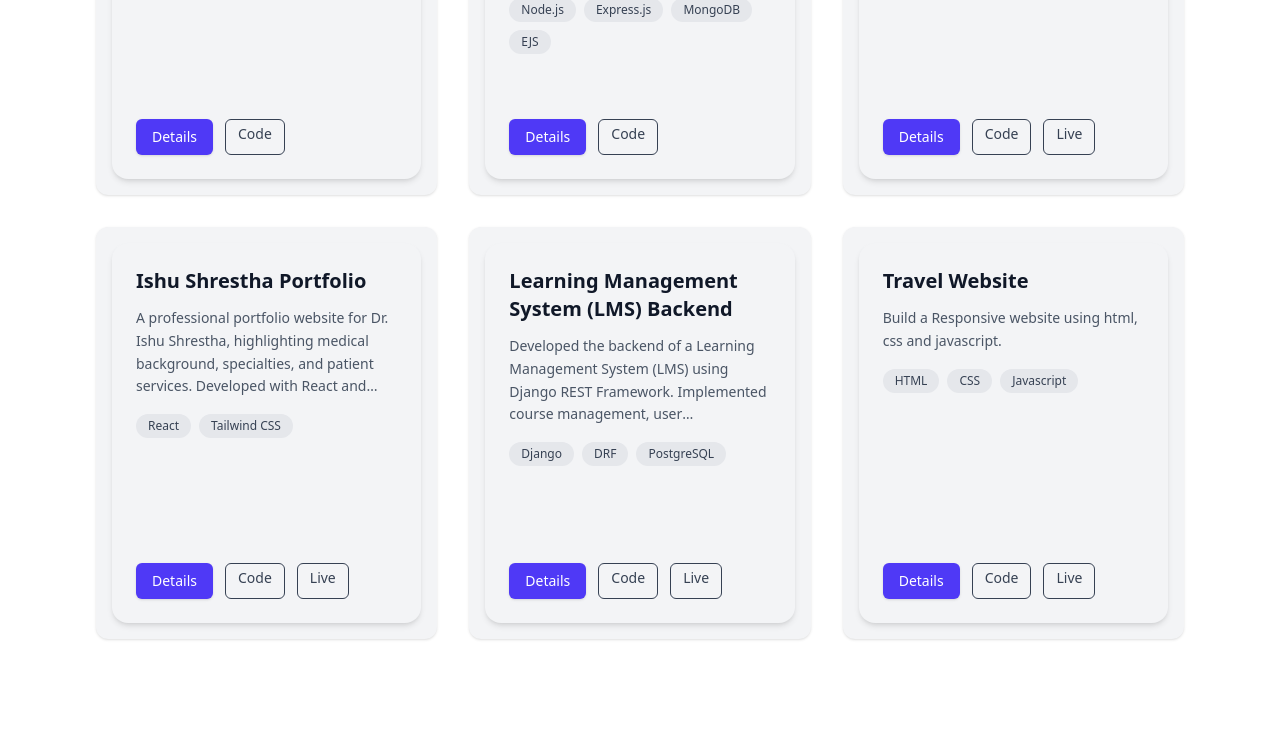
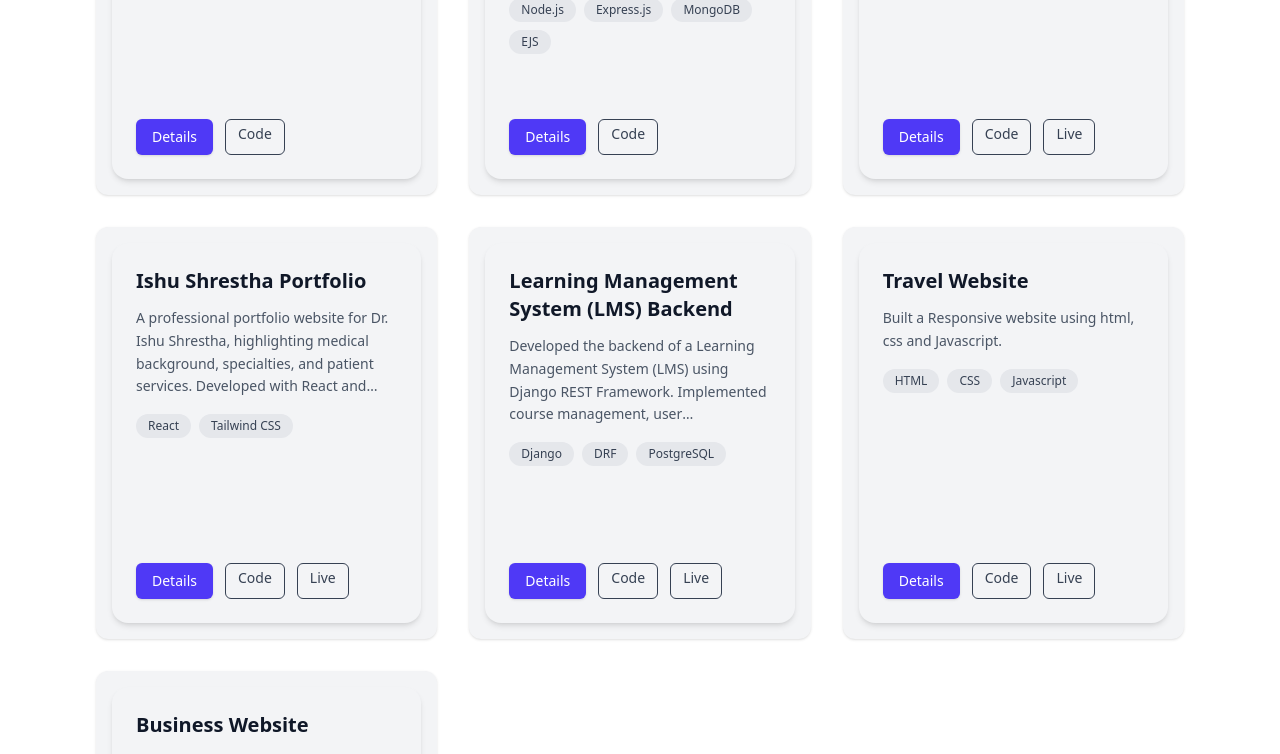
Before and after one commit to sabinpr/My-Portfolio, a React (Vite) app: page / in a window 1280 px wide. Shown: the part 2000-2754 px from the top of the page. Built offline with nearby package versions, Linux system fonts and the light colour scheme.

Commit message:
new project

```diff
--- a/src/data/projects.js
+++ b/src/data/projects.js
@@ -74,9 +74,17 @@ export const projects = [
   {
     id: 9,
     title: "Travel Website",
-    description: "Build a Responsive website using html, css and javascript.",
+    description: "Built a Responsive website using html, css and Javascript.",
     tags: ["HTML", "CSS", "Javascript"],
     repo: "https://github.com/sabinpr/Travel-website",
     live: "https://nepaltravel.vercel.app",
   },
+  {
+    id: 9,
+    title: "Business Website",
+    description: "Built a Responsive website using HTML, CSS and Javascript.",
+    tags: ["HTML", "CSS", "Javascript"],
+    repo: "https://github.com/sabinpr/Business-Website",
+    live: "https://businessnepal.vercel.app",
+  },
 ];
```
